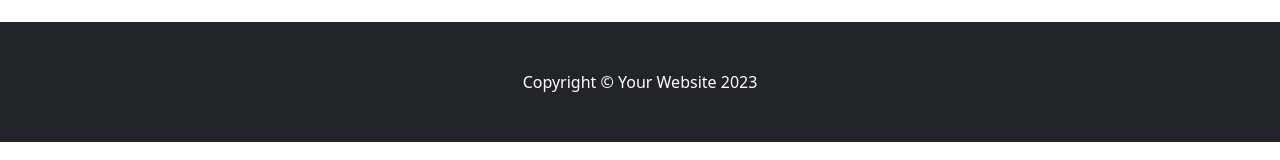
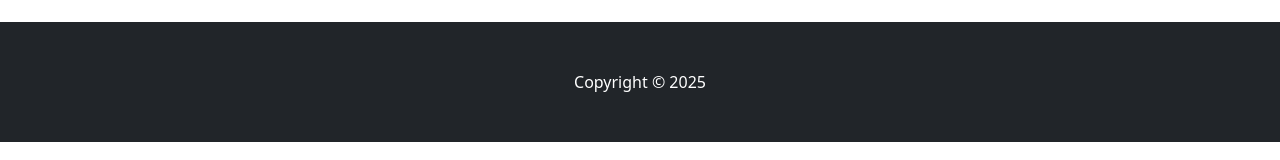
Before and after one commit to Enzo-Dourado/projetoSalaFront, a plain HTML site: page pages/contact.html in a window 1280 px wide. Shown: the part 594-754 px from the top of the page. Drawn offline with nearby package versions, Linux system fonts and the light colour scheme.

Commit message:
editando  page contact

```diff
--- a/pages/contact.html
+++ b/pages/contact.html
@@ -57,7 +57,7 @@
 
     <footer class="py-5 bg-dark">
       <div class="container px-4 px-lg-5">
-        <p class="m-0 text-center text-white">Copyright &copy; Your Website 2023</p>
+        <p class="m-0 text-center text-white">Copyright &copy; 2025</p>
       </div>
     </footer>
 
```
